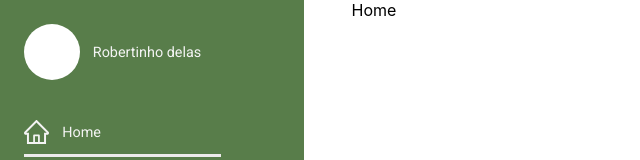
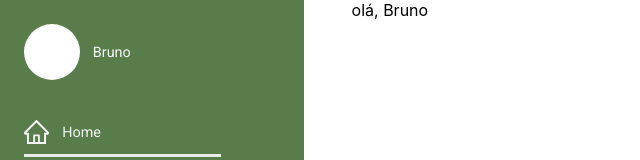
Before and after one commit to Brunowcst/sistemadecontroledepontos, a React (Create React App) app in the folder src/front-end/front-repy/: page /home in a window 1280 px wide. Shown: the top 160 px of the page, without its empty margins (0-640 px from the left). Built offline with nearby package versions, Linux system fonts and the light colour scheme.

Commit message:
Dados dinâmicos por context

```diff
--- a/src/front-end/front-repy/src/components/Navbar.js
+++ b/src/front-end/front-repy/src/components/Navbar.js
@@ -3,12 +3,14 @@ import iconHome from '../material/icons/Home.svg';
 import iconCadastro from '../material/icons/Cadastro.svg';
 import iconHistorico from '../material/icons/Historico.svg';
 import iconLogout from '../material/icons/Logout.svg';
-import {useState} from 'react';
+import {useState, useContext} from 'react';
 import {Link} from 'react-router-dom';
+import AuthContext from '../context/AuthContext';
 
 
 function Navbar() {
     const [selectedItem, setSelectedItem] = useState('home');
+    let {name} = useContext(AuthContext)
 
     const isSelected = (item) => {
       return selectedItem === item;
@@ -19,7 +21,7 @@ function Navbar() {
                 <div>
                     <p className={styles.imageProfile}></p>
                 </div>
-                <p className={styles.nameUser}>Robertinho delas</p>
+                <p className={styles.nameUser}>{name}</p>
             </div>
 
             <div className={styles.navItens}>
--- a/src/front-end/front-repy/src/pages/Home.js
+++ b/src/front-end/front-repy/src/pages/Home.js
@@ -1,9 +1,13 @@
+import { useContext } from 'react';
 import styles from './styles/Home.module.css'
+import AuthContext from '../context/AuthContext';
 
 function Home() {
+    let {name} = useContext(AuthContext)
+
     return (
         <div className={styles.grid}>
-            Home
+            olá, {name}
         </div>
     );
 }
--- a/src/front-end/front-repy/src/routes/Routes.js
+++ b/src/front-end/front-repy/src/routes/Routes.js
@@ -6,12 +6,13 @@ import MainLayout from '../layout/MainLayout';
 import RecuperarAcesso from '../pages/RecuperarAcesso';
 import PrivateRoute from '../utils/PrivateRoute';
 import React, {Fragment} from 'react';
+import { AuthProvider } from '../context/AuthContext';
 
 function routes() {
     return (
         <div>
             <Router>
-                <Fragment>
+                <AuthProvider>
                     <Routes>
                         <Route path="/" element={<Login />} />
                         <Route path="/recuperar-acesso" element={<RecuperarAcesso />} />
@@ -22,7 +23,7 @@ function routes() {
                             </Route>
                         </Route>
                     </Routes>
-                </Fragment>
+                </AuthProvider>
             </Router>
         </div>
     );
```
